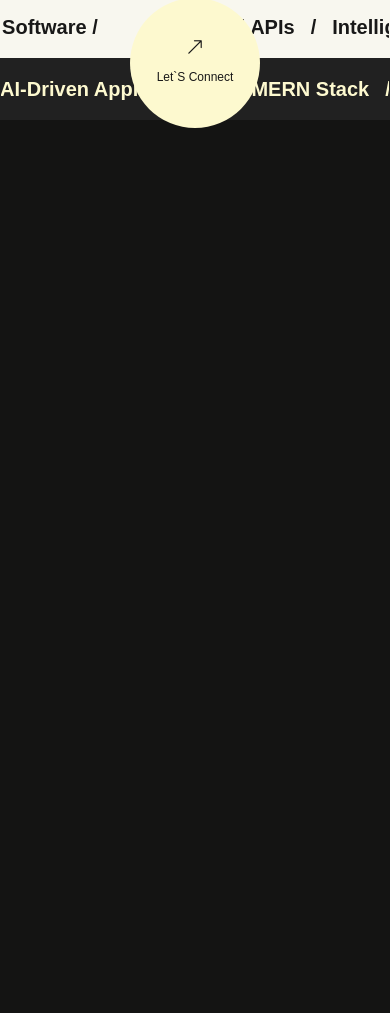
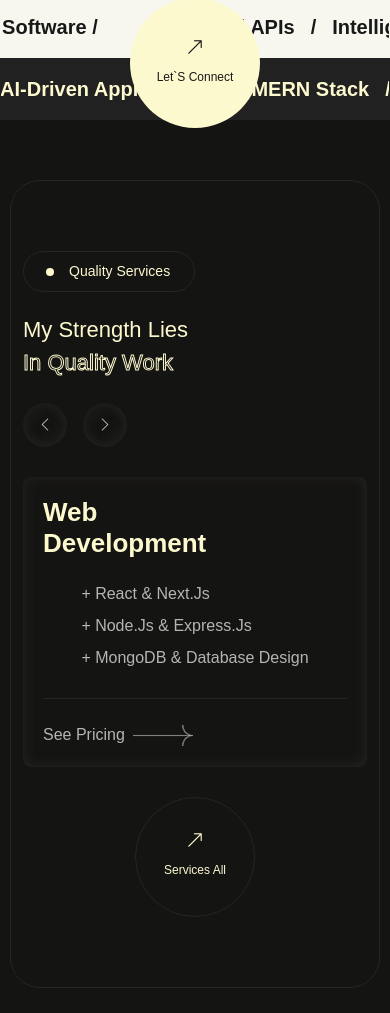
Before and after one commit to anujvishwakarma07/portfolio-react, a React (Vite) app: page / in a window 390 px wide. Shown: the part 5998-7011 px from the top of the page. Before the commit the page ends 6168 px from the top, so only its background shows below. Built offline with nearby package versions, Linux system fonts and the light colour scheme; a web font is replaced by a local one.

Commit message:
feat: add Services Swiper carousel component

```diff
--- a/package.json
+++ b/package.json
@@ -12,7 +12,8 @@
   "dependencies": {
     "aos": "^2.3.4",
     "react": "^19.2.6",
-    "react-dom": "^19.2.6"
+    "react-dom": "^19.2.6",
+    "swiper": "^12.2.0"
   },
   "devDependencies": {
     "@eslint/js": "^10.0.1",
--- a/src/App.jsx
+++ b/src/App.jsx
@@ -6,6 +6,7 @@ import AOS from 'aos' // 1. Import AOS JS library
 import Timeline from "./components/Timeline"
 import Skills from "./components/Skills"
 import Marquee from "./components/Marquee"
+import Services from "./components/Services"
 
 function App() {
   //Initializing AOS when the app loads
@@ -37,6 +38,9 @@ function App() {
 
       {/* Rendering the Marquee section */}
       <Marquee />
+
+      {/* Rendering the Service section */}
+      <Services />
     </>
   )
 }
--- /dev/null
+++ b/src/components/Services.jsx
@@ -0,0 +1,185 @@
+import React from 'react'
+import { Swiper, SwiperSlide } from 'swiper/react'
+import { Navigation } from 'swiper/modules'
+
+function Services() {
+  return (
+    <section className="quality-section check-box-style mb-common pt-100 pb-100" id="serv">
+      <div className="container">
+        <div className="cus__mb60 d-md-flex d-grid align-items-end justify-content-between gap-3">
+          <div className="section-title">
+            <span className="section-sub" data-aos="fade-down" data-aos-duration="1000">
+              Quality Services
+            </span>
+            <h2 className="stitle fw-500 mt-3" data-aos="fade-down" data-aos-duration="1500">
+              My Strength Lies
+              <span className="text-storkes d-block">
+                in Quality Work
+              </span>
+            </h2>
+          </div>
+
+          {/* Slider Navigation Buttons */}
+          <div className="d-inline-flex align-items-center gap-3">
+            <div className="mcustom__next1 cmn-slide-btn cmn-shadow d-center round50">
+              <i className="bi bi-chevron-left"></i>
+            </div>
+            <div className="mcustom__prev1 cmn-slide-btn cmn-shadow d-center round50">
+              <i className="bi bi-chevron-right"></i>
+            </div>
+          </div>
+        </div>
+
+        {/* React Swiper Slider */}
+        <Swiper
+          className="quality-working-wrap"
+          modules={[Navigation]}
+          spaceBetween={24}
+          speed={1000}
+          loop={true}
+          navigation={{
+            nextEl: '.mcustom__next1',
+            prevEl: '.mcustom__prev1',
+          }}
+          breakpoints={{
+            320: { slidesPerView: 1, spaceBetween: 10 },
+            767: { slidesPerView: 2, spaceBetween: 14 },
+            991: { slidesPerView: 3, spaceBetween: 14 },
+            1200: { slidesPerView: 3, spaceBetween: 24 },
+          }}
+        >
+          <SwiperSlide>
+            <div className="quality-work-items cmn-shadow round8">
+              <h3 className="white">
+                <a href="service.html" className="white">
+                  <span className="d-block white">Web</span>
+                  Development
+                </a>
+              </h3>
+              <ul className="label-exlist justify-content-center d-grid gap-xxl-3 gap-2">
+                <li>
+                  <a href="service.html" className="d-flex align-items-center pra-clr">+ React & Next.js</a>
+                </li>
+                <li>
+                  <a href="service.html" className="d-flex align-items-center pra-clr">+ Node.js & Express.js</a>
+                </li>
+                <li>
+                  <a href="service.html" className="d-flex align-items-center pra-clr">+ MongoDB & Database design</a>
+                </li>
+              </ul>
+              <div className="pri-btn">
+                <a href="service.html" className="d-flex align-items-center gap-2 pra-clr fw-500">
+                  See Pricing
+                  <span className="arrows">
+                    <img src="/assets/img/blog/right-arrow.png" alt="img" />
+                  </span>
+                </a>
+              </div>
+            </div>
+          </SwiperSlide>
+
+          <SwiperSlide>
+            <div className="quality-work-items cmn-shadow round8">
+              <h3 className="white">
+                <a href="service.html" className="white">
+                  Full-Stack
+                  <span className="d-block white">Applications</span>
+                </a>
+              </h3>
+              <ul className="label-exlist justify-content-center d-grid gap-xxl-3 gap-2">
+                <li>
+                  <a href="service.html" className="d-flex align-items-center pra-clr">+ MERN Stack Development</a>
+                </li>
+                <li>
+                  <a href="service.html" className="d-flex align-items-center pra-clr">+ Authentication & APIs</a>
+                </li>
+                <li>
+                  <a href="service.html" className="d-flex align-items-center pra-clr">+ Scalable App Architecture</a>
+                </li>
+              </ul>
+              <div className="pri-btn">
+                <a href="service.html" className="d-flex align-items-center gap-2 pra-clr fw-500">
+                  See Pricing
+                  <span className="arrows">
+                    <img src="/assets/img/blog/right-arrow.png" alt="img" />
+                  </span>
+                </a>
+              </div>
+            </div>
+          </SwiperSlide>
+
+          <SwiperSlide>
+            <div className="quality-work-items cmn-shadow round8">
+              <h3 className="white">
+                <a href="service.html" className="white">
+                  Performance &
+                  <span className="d-block white">Optimization</span>
+                </a>
+              </h3>
+              <ul className="label-exlist justify-content-center d-grid gap-xxl-3 gap-2">
+                <li>
+                  <a href="service.html" className="d-flex align-items-center pra-clr">+ Next.js Optimization</a>
+                </li>
+                <li>
+                  <a href="service.html" className="d-flex align-items-center pra-clr">+ API Performance Tuning</a>
+                </li>
+                <li>
+                  <a href="service.html" className="d-flex align-items-center pra-clr">+ Clean & Maintainable Code</a>
+                </li>
+              </ul>
+              <div className="pri-btn">
+                <a href="service.html" className="d-flex align-items-center gap-2 pra-clr fw-500">
+                  See Pricing
+                  <span className="arrows">
+                    <img src="/assets/img/blog/right-arrow.png" alt="img" />
+                  </span>
+                </a>
+              </div>
+            </div>
+          </SwiperSlide>
+
+          <SwiperSlide>
+            <div className="quality-work-items cmn-shadow round8">
+              <h3 className="white">
+                <a href="service.html" className="white">
+                  <span className="d-block white">Web</span>
+                  Development
+                </a>
+              </h3>
+              <ul className="label-exlist justify-content-center d-grid gap-xxl-3 gap-2">
+                <li>
+                  <a href="service.html" className="d-flex align-items-center pra-clr">+ Wordpress</a>
+                </li>
+                <li>
+                  <a href="service.html" className="d-flex align-items-center pra-clr">+ Brand</a>
+                </li>
+                <li>
+                  <a href="service.html" className="d-flex align-items-center pra-clr">+ Laravel</a>
+                </li>
+              </ul>
+              <div className="pri-btn">
+                <a href="service.html" className="d-flex align-items-center gap-2 pra-clr fw-500">
+                  See Pricing
+                  <span className="arrows">
+                    <img src="/assets/img/blog/right-arrow.png" alt="img" />
+                  </span>
+                </a>
+              </div>
+            </div>
+          </SwiperSlide>
+        </Swiper>
+
+        <div className="service-hoverbox d-flex justify-content-center">
+          <a href="service.html" className="hover-circle cmborder wow fadeInUp" data-wow-duration="1.6s">
+            <span className="box">
+              <i className="bi bi-arrow-up-right"></i>
+              <span className="textmore">Services All</span>
+            </span>
+          </a>
+        </div>
+      </div>
+    </section>
+  )
+}
+
+export default Services
```
Also changed, not shown: 1 other file (tests, documents, lock files or other folders).
